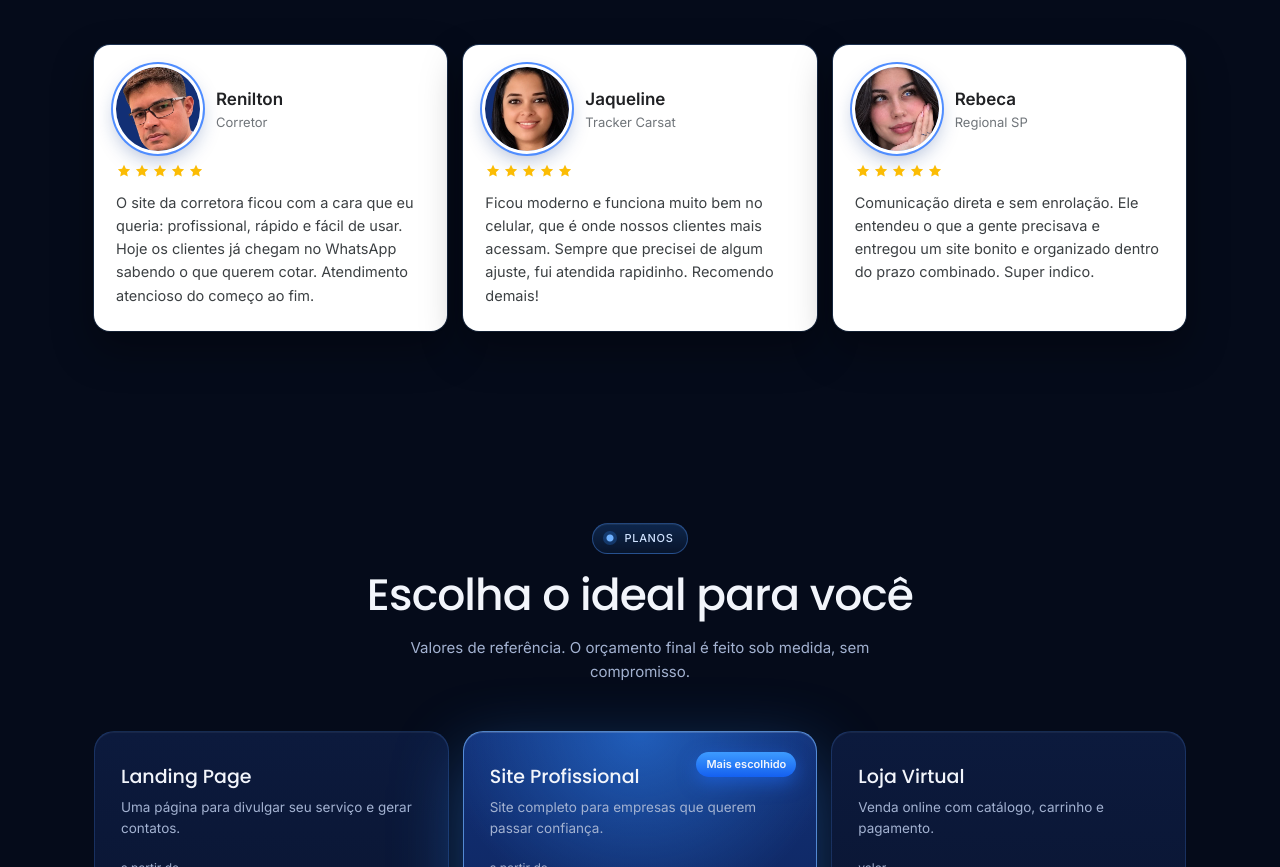
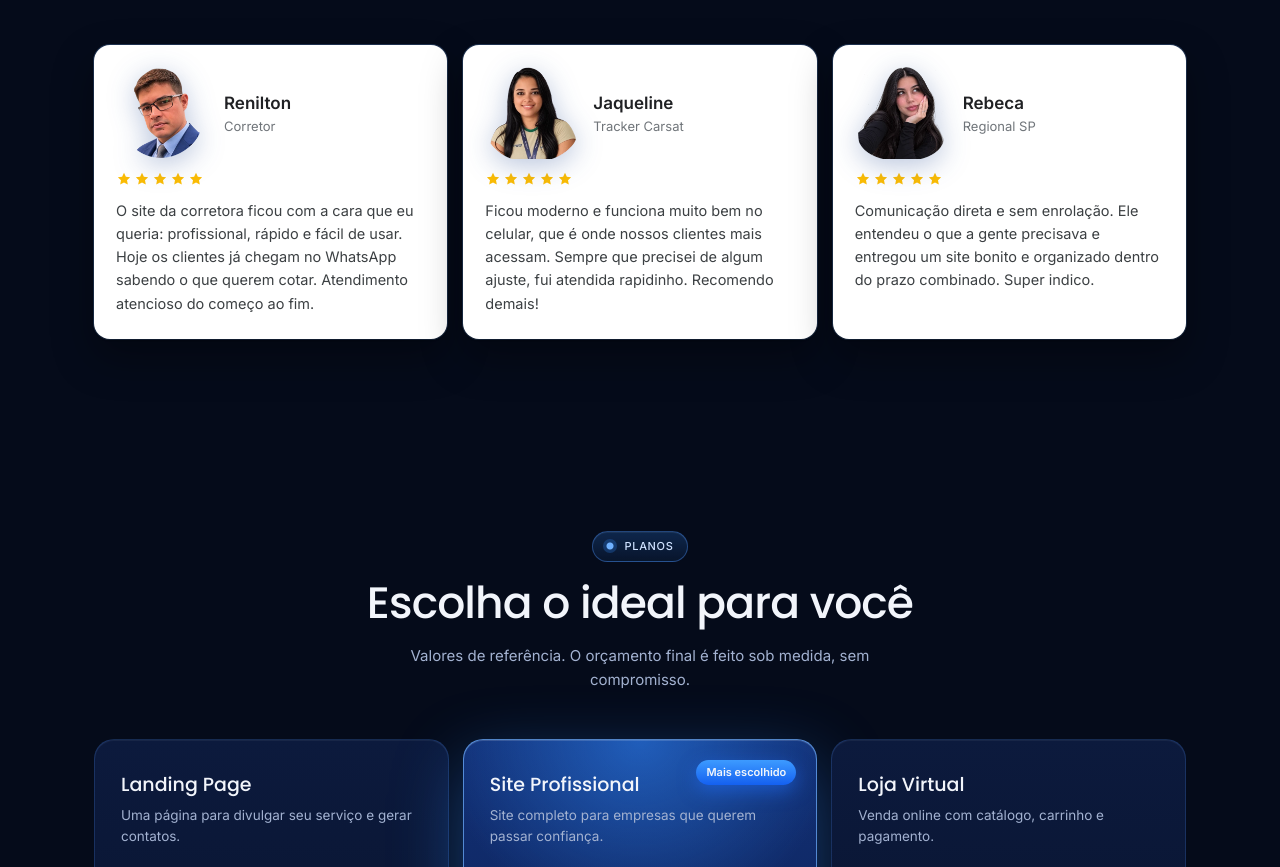
Before and after one commit to theuszinp/salvadorsites, a plain HTML site: page index.html in a window 1280 px wide. Shown: the part 3278-4145 px from the top of the page. Drawn offline with Linux system fonts and the light colour scheme.

Commit message:
Usar as fotos originais dos clientes nos depoimentos
Co-Authored-By: Claude Opus 5.5 <noreply@anthropic.com>

```diff
--- a/index.html
+++ b/index.html
@@ -368,7 +368,7 @@
         <div class="quote-grid">
           <figure class="review">
             <figcaption class="review__head">
-              <img src="clientes/renilton.webp" alt="Foto de Renilton" width="320" height="320" loading="lazy" class="review__avatar">
+              <img src="clientes/fotocliente1.webp" alt="Foto de Renilton" width="360" height="360" loading="lazy" class="review__avatar">
               <span><strong>Renilton</strong><small>Corretor</small></span>
             </figcaption>
             <div class="review__stars" role="img" aria-label="5 de 5 estrelas"><svg viewBox="0 0 24 24" aria-hidden="true"><path d="m12 2.8 2.8 5.9 6.4.8-4.7 4.4 1.2 6.4L12 17.2l-5.7 3.1 1.2-6.4L2.8 9.5l6.4-.8z"/></svg><svg viewBox="0 0 24 24" aria-hidden="true"><path d="m12 2.8 2.8 5.9 6.4.8-4.7 4.4 1.2 6.4L12 17.2l-5.7 3.1 1.2-6.4L2.8 9.5l6.4-.8z"/></svg><svg viewBox="0 0 24 24" aria-hidden="true"><path d="m12 2.8 2.8 5.9 6.4.8-4.7 4.4 1.2 6.4L12 17.2l-5.7 3.1 1.2-6.4L2.8 9.5l6.4-.8z"/></svg><svg viewBox="0 0 24 24" aria-hidden="true"><path d="m12 2.8 2.8 5.9 6.4.8-4.7 4.4 1.2 6.4L12 17.2l-5.7 3.1 1.2-6.4L2.8 9.5l6.4-.8z"/></svg><svg viewBox="0 0 24 24" aria-hidden="true"><path d="m12 2.8 2.8 5.9 6.4.8-4.7 4.4 1.2 6.4L12 17.2l-5.7 3.1 1.2-6.4L2.8 9.5l6.4-.8z"/></svg></div>
@@ -376,7 +376,7 @@
           </figure>
           <figure class="review">
             <figcaption class="review__head">
-              <img src="clientes/jaqueline.webp" alt="Foto de Jaqueline" width="320" height="320" loading="lazy" class="review__avatar">
+              <img src="clientes/fotocliente2.webp" alt="Foto de Jaqueline" width="360" height="360" loading="lazy" class="review__avatar">
               <span><strong>Jaqueline</strong><small>Tracker Carsat</small></span>
             </figcaption>
             <div class="review__stars" role="img" aria-label="5 de 5 estrelas"><svg viewBox="0 0 24 24" aria-hidden="true"><path d="m12 2.8 2.8 5.9 6.4.8-4.7 4.4 1.2 6.4L12 17.2l-5.7 3.1 1.2-6.4L2.8 9.5l6.4-.8z"/></svg><svg viewBox="0 0 24 24" aria-hidden="true"><path d="m12 2.8 2.8 5.9 6.4.8-4.7 4.4 1.2 6.4L12 17.2l-5.7 3.1 1.2-6.4L2.8 9.5l6.4-.8z"/></svg><svg viewBox="0 0 24 24" aria-hidden="true"><path d="m12 2.8 2.8 5.9 6.4.8-4.7 4.4 1.2 6.4L12 17.2l-5.7 3.1 1.2-6.4L2.8 9.5l6.4-.8z"/></svg><svg viewBox="0 0 24 24" aria-hidden="true"><path d="m12 2.8 2.8 5.9 6.4.8-4.7 4.4 1.2 6.4L12 17.2l-5.7 3.1 1.2-6.4L2.8 9.5l6.4-.8z"/></svg><svg viewBox="0 0 24 24" aria-hidden="true"><path d="m12 2.8 2.8 5.9 6.4.8-4.7 4.4 1.2 6.4L12 17.2l-5.7 3.1 1.2-6.4L2.8 9.5l6.4-.8z"/></svg></div>
@@ -384,7 +384,7 @@
           </figure>
           <figure class="review">
             <figcaption class="review__head">
-              <img src="clientes/rebeca.webp" alt="Foto de Rebeca" width="320" height="320" loading="lazy" class="review__avatar">
+              <img src="clientes/fotocliente03.webp" alt="Foto de Rebeca" width="360" height="360" loading="lazy" class="review__avatar">
               <span><strong>Rebeca</strong><small>Regional SP</small></span>
             </figcaption>
             <div class="review__stars" role="img" aria-label="5 de 5 estrelas"><svg viewBox="0 0 24 24" aria-hidden="true"><path d="m12 2.8 2.8 5.9 6.4.8-4.7 4.4 1.2 6.4L12 17.2l-5.7 3.1 1.2-6.4L2.8 9.5l6.4-.8z"/></svg><svg viewBox="0 0 24 24" aria-hidden="true"><path d="m12 2.8 2.8 5.9 6.4.8-4.7 4.4 1.2 6.4L12 17.2l-5.7 3.1 1.2-6.4L2.8 9.5l6.4-.8z"/></svg><svg viewBox="0 0 24 24" aria-hidden="true"><path d="m12 2.8 2.8 5.9 6.4.8-4.7 4.4 1.2 6.4L12 17.2l-5.7 3.1 1.2-6.4L2.8 9.5l6.4-.8z"/></svg><svg viewBox="0 0 24 24" aria-hidden="true"><path d="m12 2.8 2.8 5.9 6.4.8-4.7 4.4 1.2 6.4L12 17.2l-5.7 3.1 1.2-6.4L2.8 9.5l6.4-.8z"/></svg><svg viewBox="0 0 24 24" aria-hidden="true"><path d="m12 2.8 2.8 5.9 6.4.8-4.7 4.4 1.2 6.4L12 17.2l-5.7 3.1 1.2-6.4L2.8 9.5l6.4-.8z"/></svg></div>
--- a/style.css
+++ b/style.css
@@ -380,7 +380,7 @@ svg { flex: none; }
 }
 .review:hover { transform: translateY(-4px); box-shadow: 0 1px 2px rgba(0, 0, 0, .3), 0 24px 50px rgba(0, 0, 0, .4), 0 0 0 1px rgba(111, 177, 255, .6), 0 0 30px rgba(47, 139, 255, .25); }
 .review__head { display: flex; align-items: center; gap: 16px; }
-.review__avatar { width: 84px; height: 84px; border-radius: 50%; flex: none; box-shadow: 0 0 0 3px #fff, 0 0 0 5px #4f8dff, 0 8px 20px rgba(20, 60, 140, .35); }
+.review__avatar { width: 92px; height: 92px; object-fit: contain; flex: none; filter: drop-shadow(0 6px 14px rgba(20, 60, 140, .3)); }
 .review__head strong { display: block; font-size: 17px; font-weight: 600; color: #202124; }
 .review__head small { display: block; font-size: 13px; color: #70757a; }
 .review__stars { display: inline-flex; gap: 2px; }
```
Also changed, not shown: clientes/fotocliente03.webp (added), clientes/fotocliente1.webp (added), clientes/fotocliente2.webp (added), clientes/jaqueline.webp (deleted), clientes/rebeca.webp (deleted), clientes/renilton.webp (deleted).
